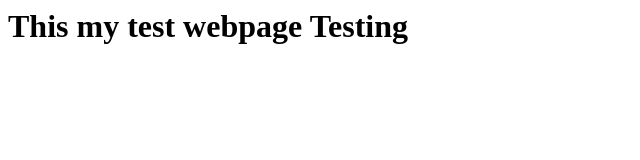
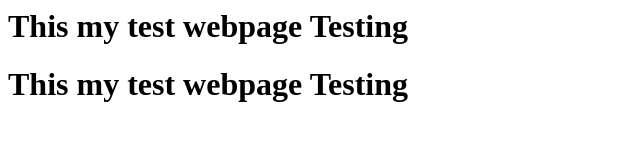
Before and after one commit to ashishrpande/AppRepo, a plain HTML site: page index.html in a window 1280 px wide. Shown: the whole page, without its empty margins (0-640 px from the left). Drawn offline with Linux system fonts and the light colour scheme.

```diff
--- a/index.html
+++ b/index.html
@@ -1 +1,2 @@
 <h1>This my test webpage Testing</h1>
+<h1>This my test webpage Testing</h1>
```
